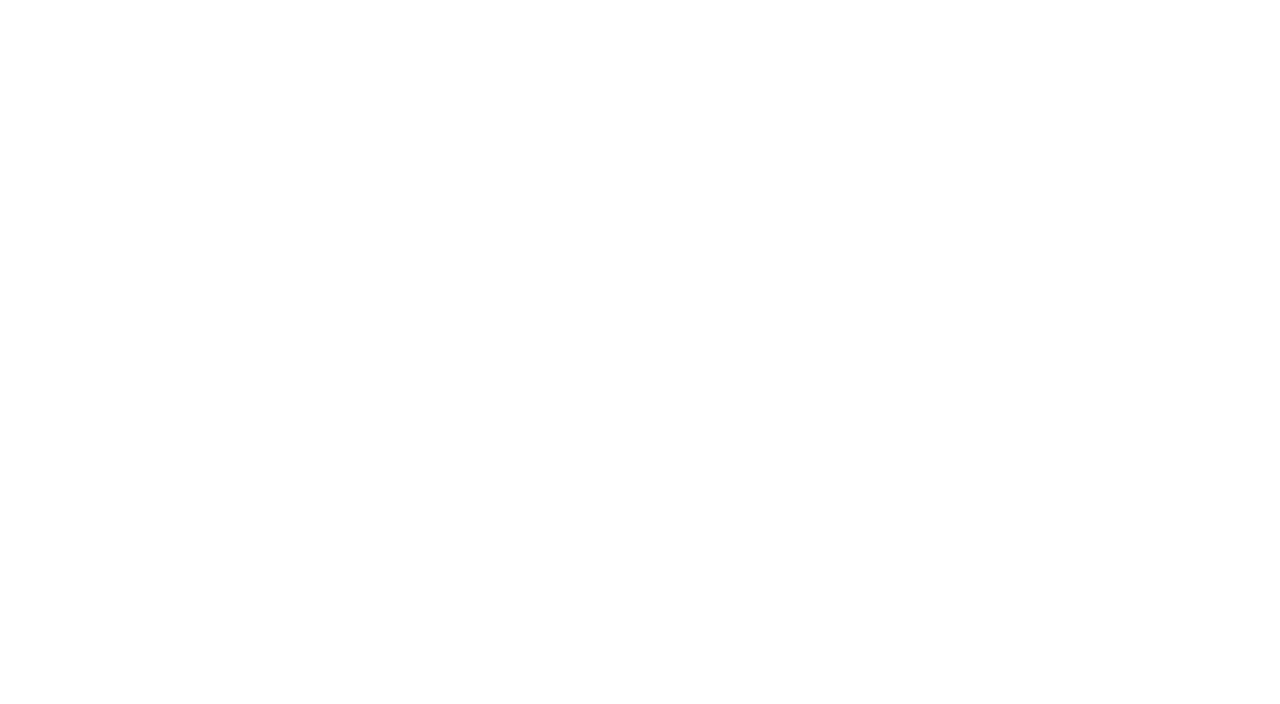
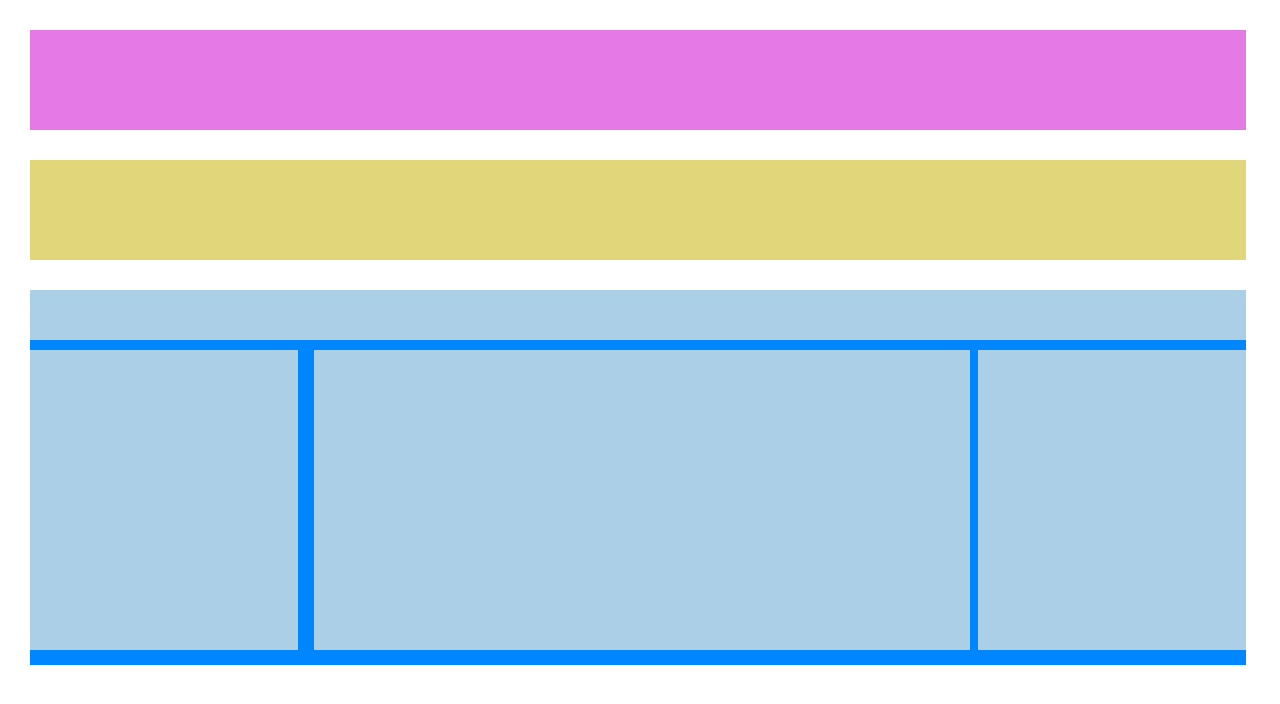
Before and after one commit to AndreaZenz/htmlcss-struttura-wp, a plain HTML site: page index.html in a window 1280 px wide. Drawn offline with Linux system fonts and the light colour scheme.

Commit message:
add 3th box

```diff
--- a/index.html
+++ b/index.html
@@ -8,21 +8,35 @@
     <title>htmlcss-struttura</title>
 </head>
 <body>
-    <header class="clearfix">
+    <header class="">
 
-        <div>
+        <div class="pinkbox">
 
         </div>
 
     </header>
 
-    <aside>
+    <main class="clearfix">
 
-        <main>
+        <div class="ochrebox">
 
-        </main>
+        </div>
 
-    </aside>
+        <div class="bluebox clearfix">
+
+            <div class="col-top"></div>
+            <div class="col-left float-left"></div>
+            <div class="col-center float-left"></div>
+            <div class="col-right float-right"></div>
+
+        </div>
+
+
+
+
+
+    </main>
+
 
     <footer>
 
--- a/style.css
+++ b/style.css
@@ -8,3 +8,81 @@
     content:"";
     display: table;
 }
+
+.pinkbox{
+    background-color: rgb(229,121,230);
+    width: 95%;
+    height: 100px;
+    margin: 30px 0 0 30px;
+
+}
+
+.ochrebox{
+    background-color: rgb(225,214,122);
+    width: 95%;
+    height: 100px;
+    margin: 30px 0 0 30px;
+
+}
+
+.bluebox{
+    background:rgb(0,134,255);
+    width: 95%;
+    height: 375px;
+    margin: 30px 0 0 30px;
+
+}
+
+.col-top{
+    width: 100%;
+    height: 50px;
+    background-color: rgb(171,207,231);
+}
+
+.col-left{
+    width: 22%;
+    height: 300px;
+    margin: 10px 16px 10px 0;
+    background-color: rgb(171,207,231);
+}
+
+.col-center{
+    width: 54%;
+    height: 300px;
+    margin: 10px 0 10px 0;
+    background-color: rgb(171,207,231);
+}
+
+.col-right{
+    width: 22%;
+    height: 300px;
+    margin: 10px 0 10px 0;
+    background-color: rgb(171,207,231);
+}
+
+.h-300 {
+   height: 300px;
+}
+
+
+
+
+
+
+
+
+
+
+
+
+
+
+
+
+.float-right{
+    float: right;
+}
+
+.float-left{
+    float: left;
+}
```
